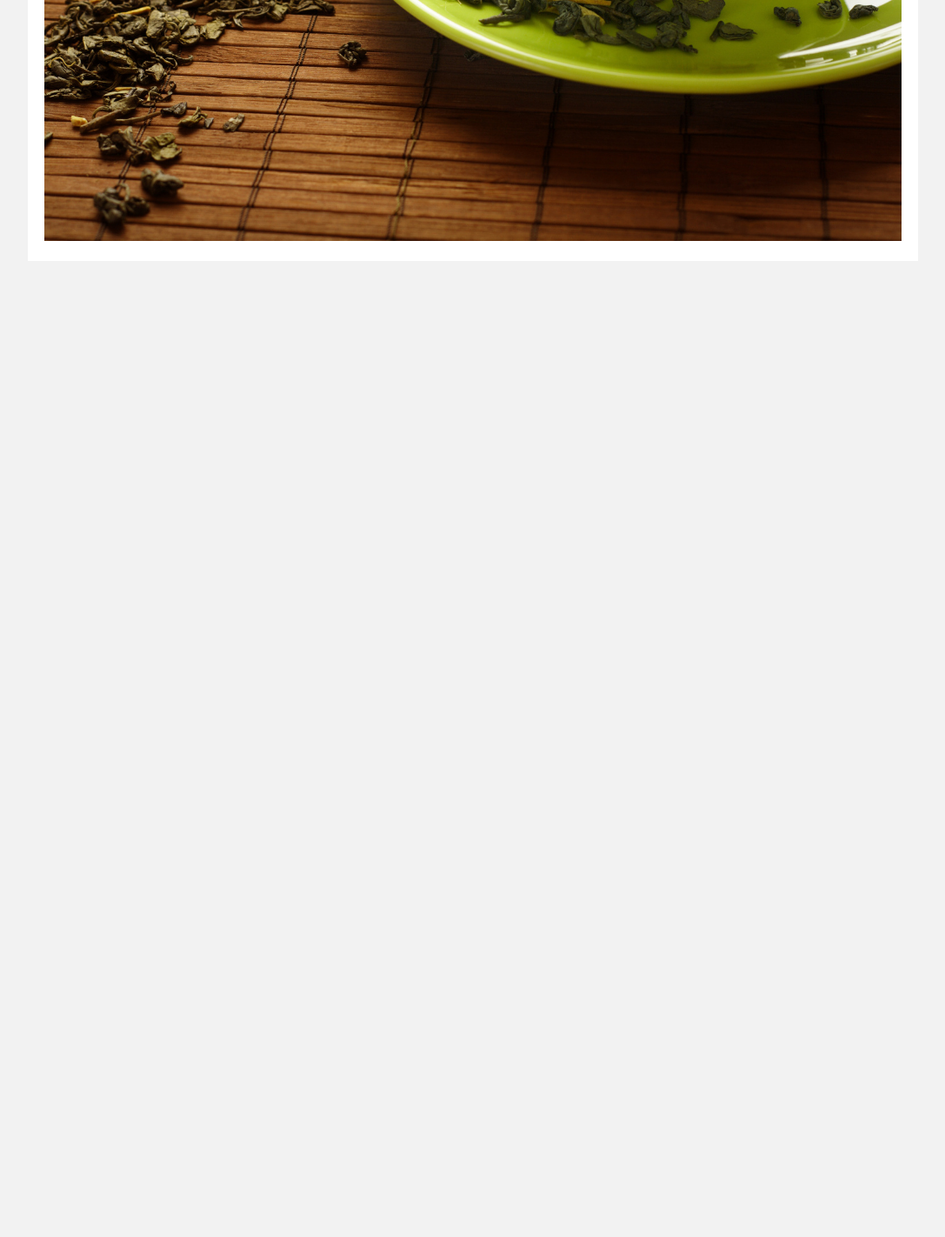
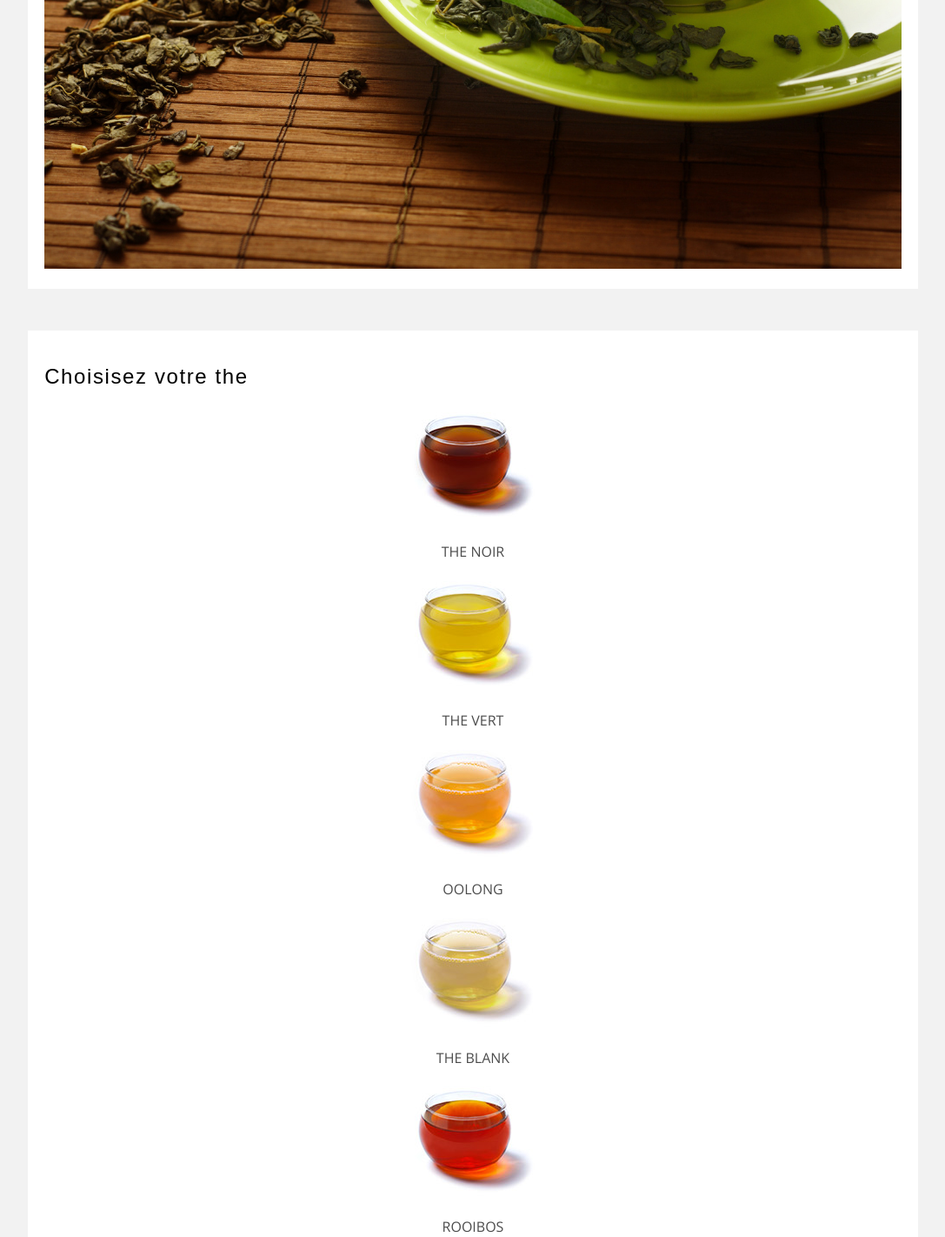
Before and after one commit to Marijus84/Green-tea-solution, a plain HTML site: page index.html in a window 1280 px wide. Shown: the part 955-2377 px from the top of the page at 87% size, without its empty margins (96-1183 px from the left). Before the commit the page ends 1255 px from the top, so only its background shows below. Drawn offline with nearby package versions, Linux system fonts and the light colour scheme; a web font is replaced by a local one.

Commit message:
implement tea selection section

```diff
--- a/index.html
+++ b/index.html
@@ -44,7 +44,29 @@
         </div>
         <img src="assets/the.jpg" alt="a tea cup" />
       </section>
-      <section></section>
+      <section class="tea-types">
+        <h2>Choisisez votre the</h2>
+        <div>
+          <img src="assets/tea/1.jpg" alt="The noir" />
+          <p>The noir</p>
+        </div>
+        <div>
+          <img src="assets/tea/2.jpg" alt="The vert" />
+          <p>The vert</p>
+        </div>
+        <div>
+          <img src="assets/tea/3.jpg" alt="Oolong" />
+          <p>Oolong</p>
+        </div>
+        <div>
+          <img src="assets/tea/4.jpg" alt="The blanc" />
+          <p>The blank</p>
+        </div>
+        <div>
+          <img src="assets/tea/5.jpg" alt="Rooibos" />
+          <p>Rooibos</p>
+        </div>
+      </section>
       <section></section>
     </main>
     <footer>
--- a/styles/style.css
+++ b/styles/style.css
@@ -53,9 +53,10 @@ nav li:last-child {
   padding: 2rem 0;
 }
 
-.benefits {
+section {
   background-color: white;
   padding: 1.2rem;
+  margin-top: 3rem;
 }
 
 .benefits img {
@@ -77,3 +78,14 @@ h2 {
 .benefits p {
   opacity: 0.7;
 }
+
+.tea-types h2 {
+  color: black;
+  text-align: left;
+}
+
+.tea-types p {
+  color: black;
+  opacity: 0.7;
+  text-transform: uppercase;
+}
```
